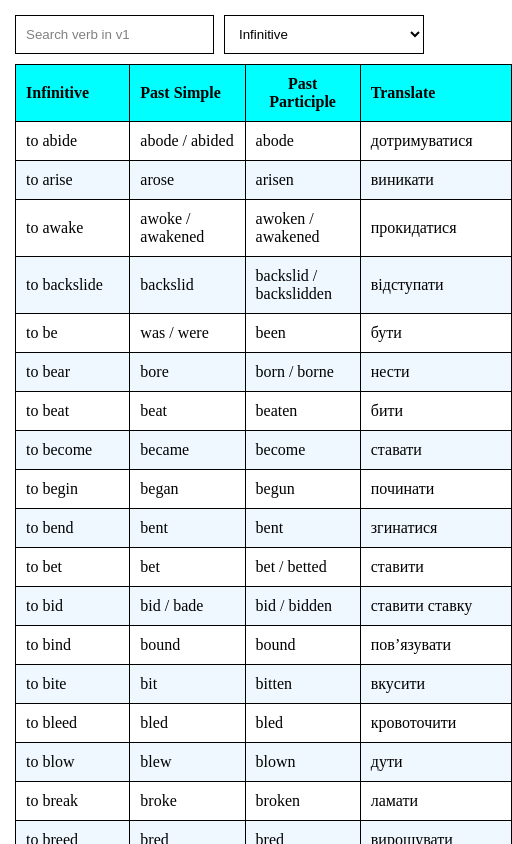
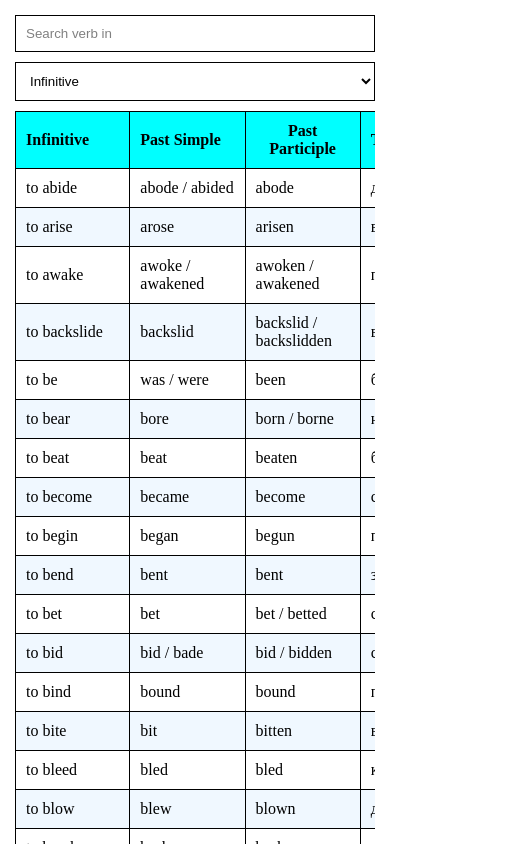
Before and after one commit to yevhenii-razhyk/irregular-verbs, a React (Create React App) app: page / in a window 390 px wide. Shown: the top 844 px of the page, 512 px wide, since content can reach past the window. Built offline with nearby package versions, Linux system fonts and the light colour scheme.

Commit message:
add overflow for table

```diff
--- a/src/components/App/App.scss
+++ b/src/components/App/App.scss
@@ -1,9 +1,20 @@
-.App {
+.app {
     &__search {
         display: grid;
         grid-template-columns: auto 200px;
         grid-column-gap: 10px;
         margin-bottom: 10px;
+    }
+
+    &__wrapper {
+        overflow: auto;
+    }
+}
+
+@media (max-width: 480px) {
+    .app__search {
+        grid-template-columns: auto;
+        grid-row-gap: 10px;
     }
 }
 
--- a/src/components/App/App.tsx
+++ b/src/components/App/App.tsx
@@ -9,8 +9,8 @@ import Select from '../Select/Select';
 const App: React.FC = () => {
 
     const verbs = verbsList;
-  const [selectedSort, setSelectedSort] = useState("v1");
-  const [selectedSearch, setSelectedSearch] = useState("v1");
+    const [selectedSort, setSelectedSort] = useState("");
+    const [selectedSearch, setSelectedSearch] = useState("");
     const [searchQuerry, setSearchQuerry] = useState("")
 
     const sortList = (sort: string) => {
@@ -19,30 +19,36 @@ const App: React.FC = () => {
 
     const sortedList = useMemo(() => {
         if (selectedSort) {
-      return [...verbs].sort((a, b) => a[selectedSort].localeCompare(b[selectedSort]))
+            return [...verbs].sort((a, b) => a[selectedSort].localeCompare(b[selectedSort]));
         } else {
-      return verbs
+            return verbs;
         }
     }, [selectedSort, verbs]);
 
     const sortedAndSearchedList = useMemo(() => {
-    return [...sortedList].filter(verb => verb[selectedSearch].toLowerCase().startsWith(searchQuerry.toLowerCase().trim()))
+        if (selectedSearch) {
+            return [...sortedList].filter(verb => verb[selectedSearch].toLowerCase().startsWith(searchQuerry.toLowerCase().trim()));
+        } else {
+            return verbs;
+        }
     }, [searchQuerry, sortedList, selectedSearch])
 
     return (
-    <div className="App">
-      <div className="App__search">
+        <div className="app">
+            <div className="app__search">
                 <Search
                     value={searchQuerry}
                     onChange={(value: string) => setSearchQuerry(value)}
                     placeholder={`Search verb in ${selectedSearch}`}
                 />
-        <Select onChange={(value:string) => setSelectedSearch(value)}/>
+                <Select onChange={(value: string) => setSelectedSearch(value)} />
             </div>
+            <div className="app__wrapper">
                 <table className="table">
-        <SortPanel sort={sortList} selectedSort={selectedSort}/>
-        <VerbsList verbs={sortedAndSearchedList}/>
+                    <SortPanel sort={sortList} selectedSort={selectedSort} />
+                    <VerbsList verbs={sortedAndSearchedList} />
                 </table>
+            </div>
         </div>
     );
 }
```
Lines whose indentation alone changed are shown as unchanged.
